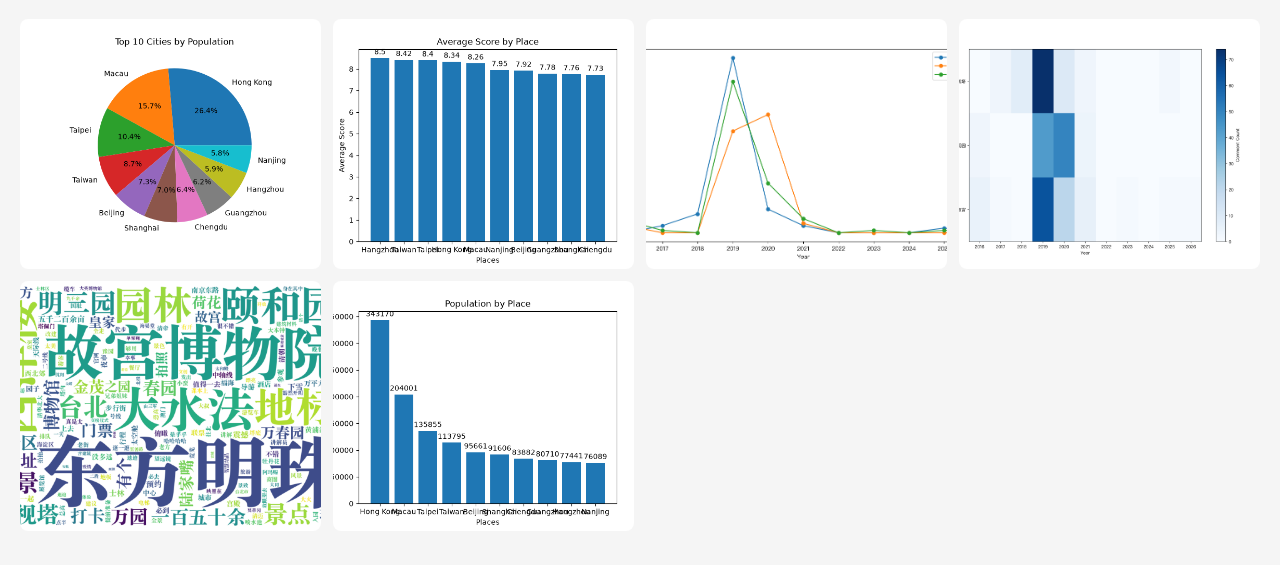
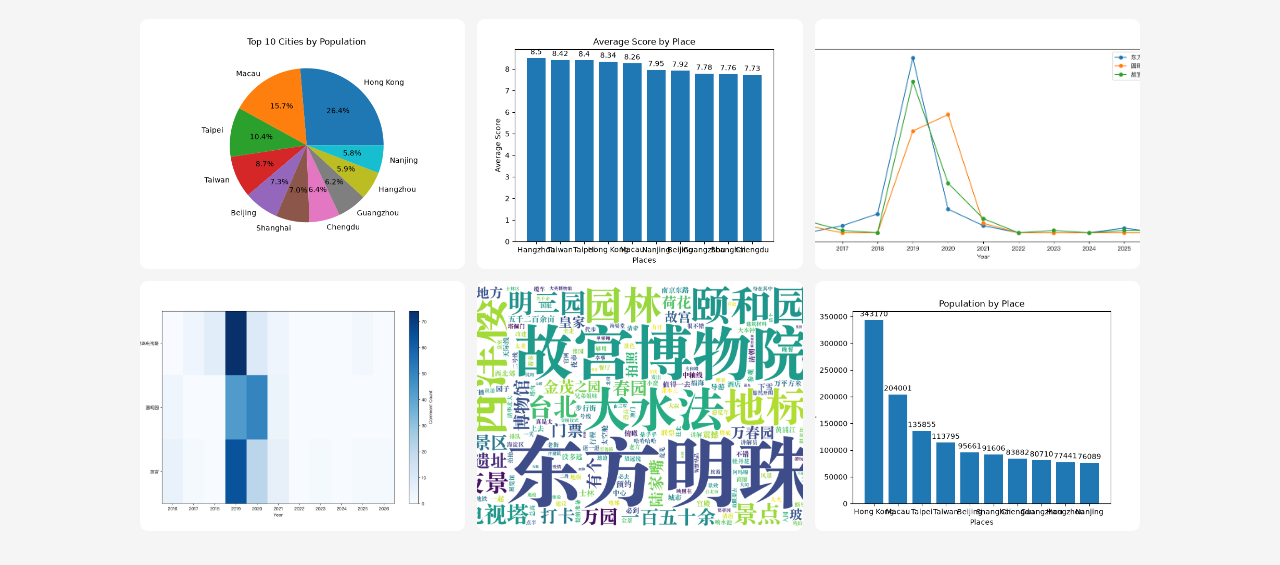
Before and after one commit to lhrcom/Data-Presentation, a plain HTML site: page index.html in a window 1280 px wide. Shown: the part 81-646 px from the top of the page. Drawn offline with Linux system fonts and the light colour scheme.

Commit message:
Update index.html

```diff
--- a/index.html
+++ b/index.html
@@ -7,7 +7,7 @@
   <style>
     body { margin: 0; padding: 20px; background: #f5f5f5; font-family: sans-serif; }
     h1 { text-align: center; }
-    .gallery { display: grid; grid-template-columns: repeat(auto-fill, minmax(250px, 1fr)); gap: 12px; }
+    .gallery {display: grid;grid-template-columns: repeat(3, 1fr);gap: 12px;max-width: 1000px;margin: 0 auto;}
     .gallery img { width: 100%; height: 250px; object-fit: cover; border-radius: 8px; cursor: pointer; }
   </style>
 </head>
```
